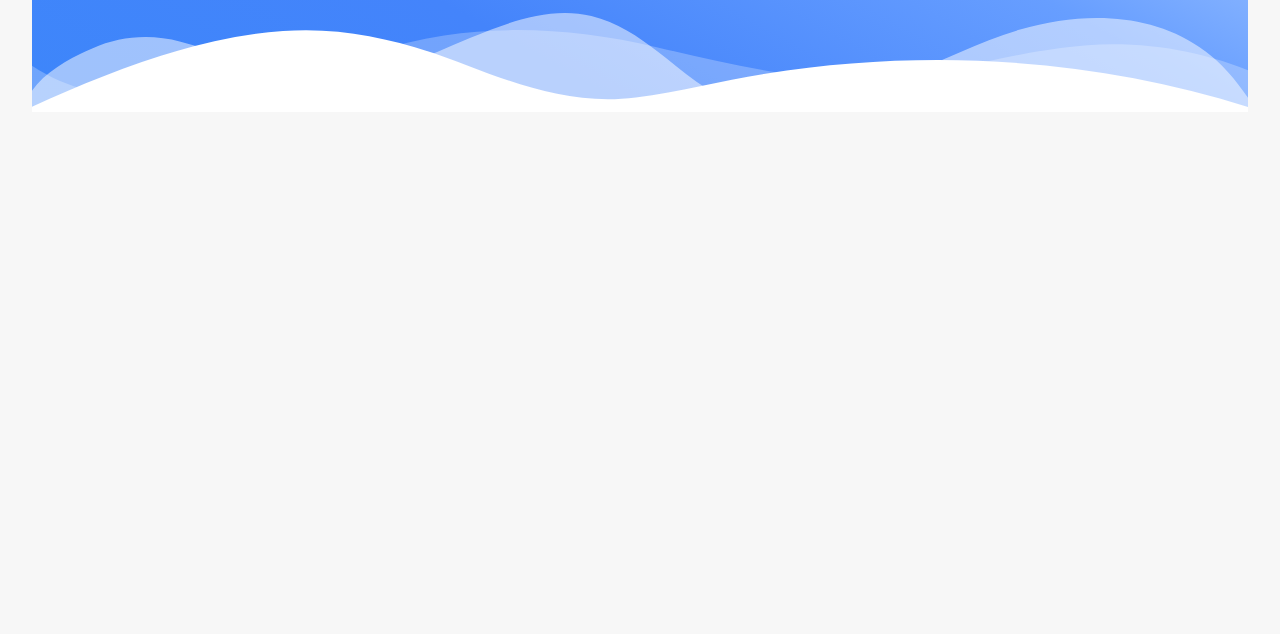
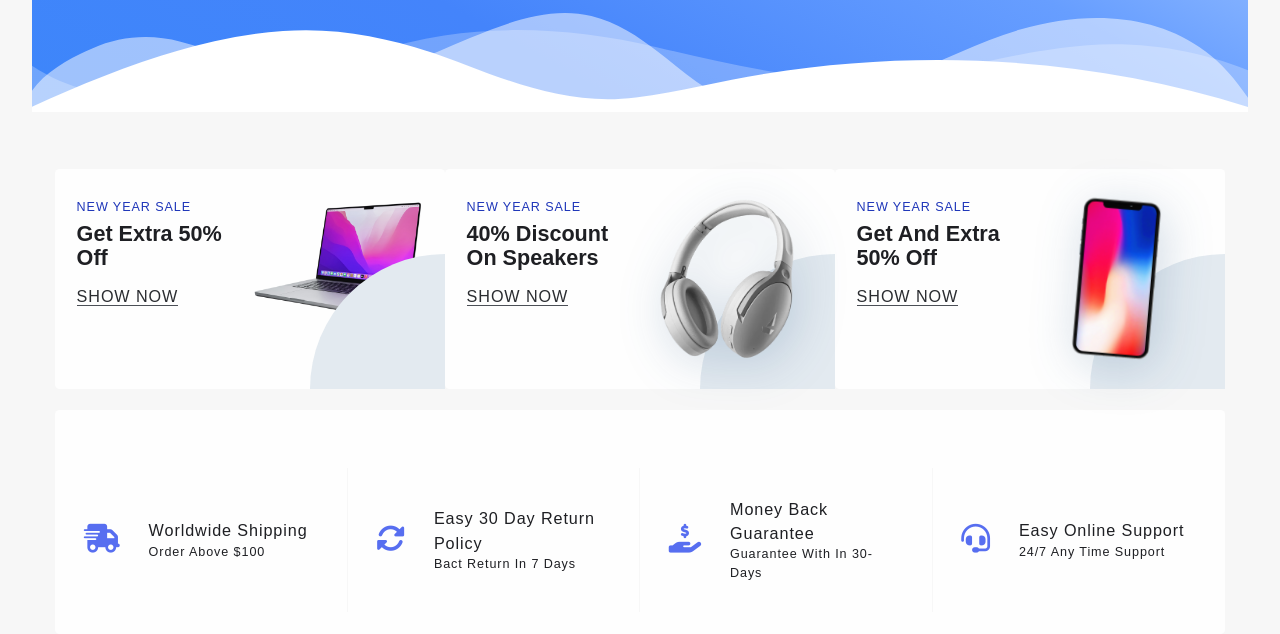
Before and after one commit to Nikhilkashyap07/Ecommerce_Website, a website built with Vite: page jsecomm_youtube/index.html in a window 1280 px wide. Shown: the part 712-1346 px from the top of the page. Before the commit the page ends 872 px from the top, so only its background shows below. Built offline with nearby package versions, Linux system fonts and the light colour scheme.

Commit message:
second commit

```diff
--- a/jsecomm_youtube/index.html
+++ b/jsecomm_youtube/index.html
@@ -123,11 +123,107 @@
           ></path>
         </svg>
       </div>
+    </section>
+  </main>
+
+  <!-- Start Extra Product Section -->
+
+  <section class="section-extra-product">
+      <div class="container grid grid-three--cols">
+        <div class="div-extra grid grid-two--cols">
+          <div class="extra-text">
+            <p>new year sale</p>
+            <h3>get extra 50% off</h3>
+            <a href="#">Show now</a>
+         </div>
+         <div class="extra-image extra-laptop">
+            <img
+            src="./public/images/laptop.png" alt=""
+            />
+         </div>
+     </div>
+
+        <div class="div-extra grid grid-two--cols">
+          <div class="extra-text">
+            <p>new year sale</p>
+            <h3>40% discount on speakers</h3>
+            <a href="#">Show now</a>
+          </div>
+        <div class="extra-img">
+            <img
+            src="./public/images/headphoneEcom.png" alt=""
+            />
+        </div>
+      </div>
+
+        <div class="div-extra grid grid-two--cols">
+          <div class="extra-text">
+            <p>new year sale</p>
+            <h3>get and extra 50% off</h3>
+            <a href="#">Show now</a>
+          </div>
+        <div class="extra-img">
+            <img
+            src="./public/images/mobiles.png" alt=""
+            />
+        </div>
+      </div>
+</section>
 
 
+            <!--End extra product section -->
+
+                      <!--Start policy-->
+
+<section class="section-policy">
+      <div class="container grid grid-four--cols">
+        <div class="div-policy">
+          <div class="icons">
+            <i class="fa-solid fa-truck-fast"></i>
+         </div>
+
+         <div class="div-policy-text">
+            <p>worldwide Shipping</p>
+            <p>order above $100</p>
+         </div>
+     </div>
+
+     <div class="div-policy">
+          <div class="icons">
+            <i class="fa-solid fa-rotate"></i>
+         </div>
+
+         <div class="div-policy-text">
+            <p>Easy 30 Day Return Policy</p>
+            <p>Bact Return in 7 Days </p>
+         </div>
+     </div>
+
+     <div class="div-policy">
+          <div class="icons">
+            <i class="fa-solid fa-hand-holding-dollar"></i>
+         </div>
+         <div class="div-policy-text">
+            <p>Money Back Guarantee</p>
+            <p>guarantee with in 30-Days </p>
+         </div>
+     </div>
+
+     <div class="div-policy">
+          <div class="icons">
+            <i class="fa-solid fa-headset"></i>
+          </div>
+          <div class="div-policy-text">
+            <p>Easy Online Support</p>
+            <p>24/7 Any time support</p>
+          </div>
+        </div>
+      </div>
     </section>
 
-  </main>
+
+
+
 
 </body>
 </html>
```
